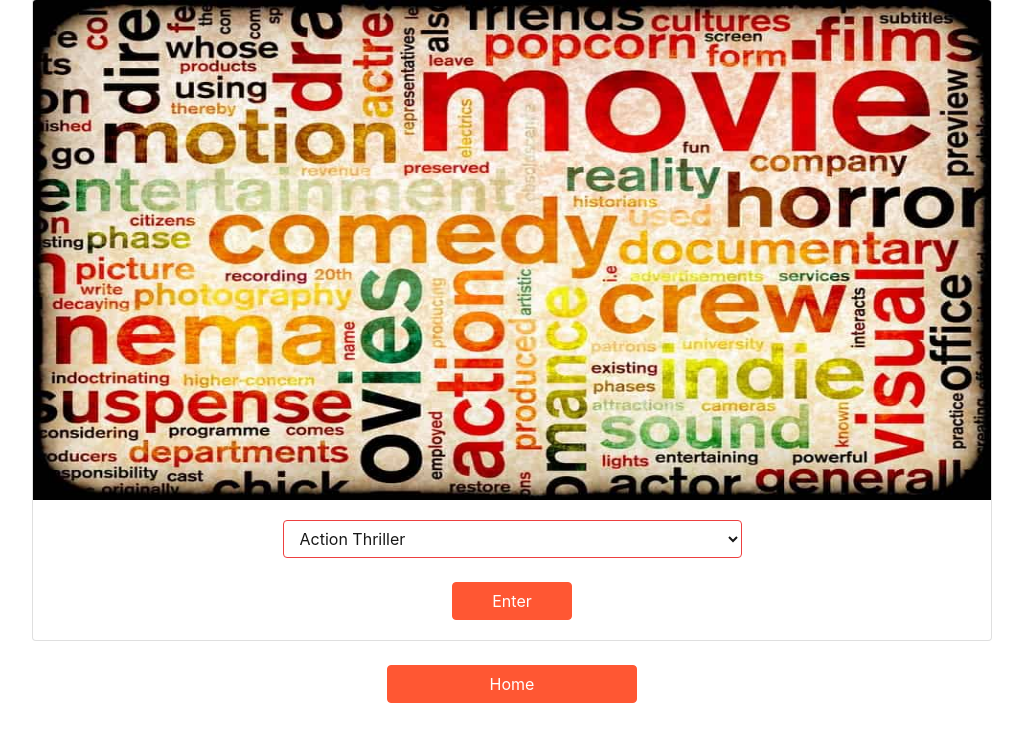
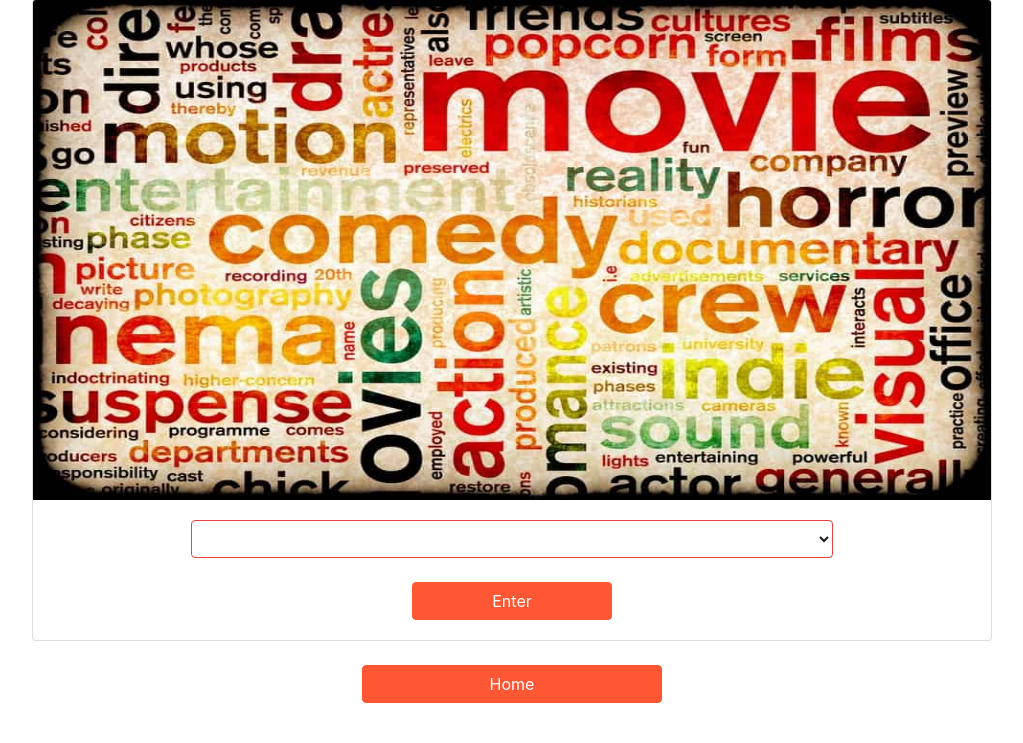
Before and after one commit to udaybhookya/hollywood-movie-recommendation-system, a Flask app: page /genre in a window 1280 px wide. Shown: the part 57-800 px from the top of the page, without its empty margins (128-1151 px from the left). Run offline with Flask 2, Linux system fonts and the light colour scheme; some libraries are stand-ins or nearby versions.

Commit message:
final commit

```diff
--- a/app.py
+++ b/app.py
@@ -29,6 +29,7 @@ def recommendations(title):
 
     recommended_movies = []
     ratings = []
+    title = title.lower()
     # getting the index of the movie that matches the title
     idx = indices[indices == title].index[0]
 
@@ -75,7 +76,6 @@ def genre_recomd(title):
 app = Flask(__name__)
 
 
-
 @app.route('/')
 @app.route('/home')
 def home():
--- a/templates/genre.html
+++ b/templates/genre.html
@@ -15,7 +15,8 @@
     <img class="card-img-top" src="static/img/img_2.jpg" alt="Card image cap" width="400" height="500">
     <div class="card-body">
       <form action="{{url_for('genre_recomdf')}}">
-    <select   name="title" class="movie form-control" id="autoComplete"  style="background-color: #ffffff;border-color:#ed4040;width: 50%;color: #181818" required="required"  >
+    <select   name="title" class="movie form-control" id="autoComplete"  style="background-color: #ffffff;border-color:#ed4040;width: 70%;color: #181818" required="required"  >
+        <option></option>
         <option>Action Thriller </option>
         <option>Animation</option>
         <option>Comedy Drama </option>
@@ -32,15 +33,15 @@
         <option>Comedy Drama Romance</option>
         <option>Comedy Family Romance Sci-Fi</option>
         <option>Adventure Animation Family Sport</option>
-        <option></option>
+
     </select>
           <br>
-      <center><input type="submit" class="btn btn-primary btn-block movie-button" style="background-color: #FF5733;text-align: center;border-color: #FF5733;width:120px;" value="Enter"></center>
+      <center><input type="submit" class="btn btn-primary btn-block movie-button" style="background-color: #FF5733;text-align: center;border-color: #FF5733;width:200px;" value="Enter"></center>
     </form>
   </div>
 </div>
     <br>
-    <center> <a href = "/" class="btn btn-primary btn-block movie-button" style="background-color: #FF5733;text-align: center;border-color: #FF5733;width:250px;">Home </a></center>
+    <center> <a href = "/" class="btn btn-primary btn-block movie-button" style="background-color: #FF5733;text-align: center;border-color: #FF5733;width:300px;">Home </a></center>
 <br>
 </center>
 </body>
--- a/templates/home.html
+++ b/templates/home.html
@@ -25,16 +25,16 @@
     <div class="card-body">
     <form action="{{url_for('recommend')}}">
 
-        <center><input type="text" name="title" class="movie form-control" id="autoComplete"  placeholder="Enter the Movie Name" style="background-color: #ffffff;border-color:#ed4040;width: 50%;color: #181818" required="required" /></center>
+        <center><input type="text" name="title" class="movie form-control" id="autoComplete"  placeholder="Enter the Movie Name" style="background-color: #ffffff;border-color:#ed4040;width: 70%;color: #181818" required="required" /></center>
     <br>
-    <center><input type="submit" class="btn btn-primary btn-block movie-button" style="background-color: #FF5733;text-align: center;border-color: #FF5733;width:120px;" value="Enter"></center>
+    <center><input type="submit" class="btn btn-primary btn-block movie-button" style="background-color: #FF5733;text-align: center;border-color: #FF5733;width:200px;" value="Enter"></center>
     </form>
     </div>
 </div>
 </center>
 </div>
 <br>
-<center> <a href = "/genre" class="btn btn-primary btn-block movie-button" style="background-color: #FF5733;text-align: center;border-color: #FF5733;width:250px;">Search Based On Genre </a></center>
+<center> <a href = "/genre" class="btn btn-primary btn-block movie-button" style="background-color: #FF5733;text-align: center;border-color: #FF5733;width:300px;">Search Based On Genre </a></center>
 
 </body>
 <footer class="text-center">   Made with <span style="font-size:150%;color:red;"> &hearts;</span> by B.Uday Chandra,IIITT</font>
--- a/templates/recommend.html
+++ b/templates/recommend.html
@@ -13,7 +13,7 @@
 
 <div>
     <center>
-    <div class="card-body" style="width: 60rem;">
+    <div class="card-body" style="width: 70rem;">
     <table class = "table table-stripped table-bordered table.sm">
     <thead class = "thead-dark">
     <tr>
@@ -47,7 +47,7 @@
 <center>
 <div>
 
-    <div class="card" style="width: 18rem;">
+    <div class="card" style="width: 30rem;">
   <div class="card-body">
     <h5 class="card-title">{{ m[i]|capitalize  }}</h5>
 
```
